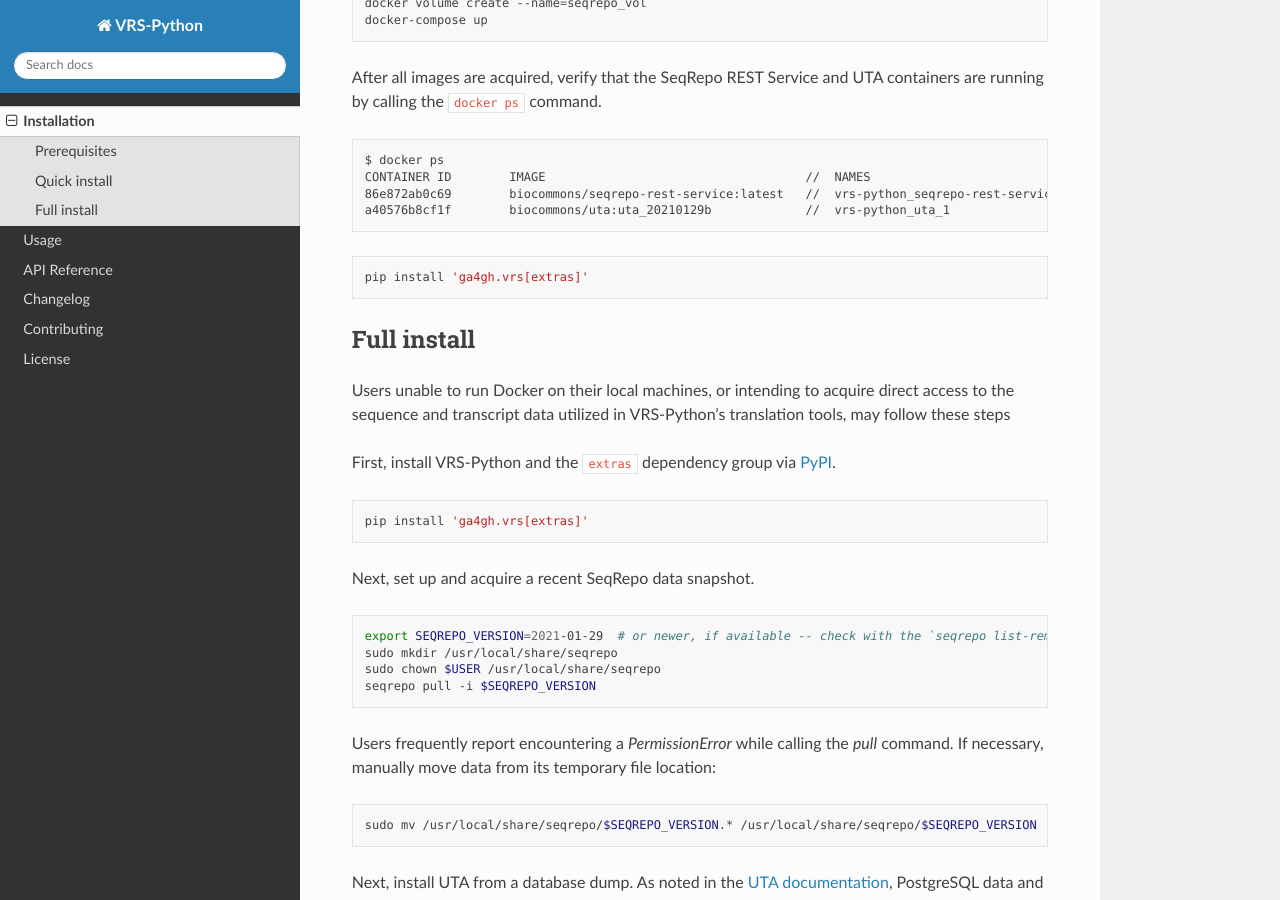
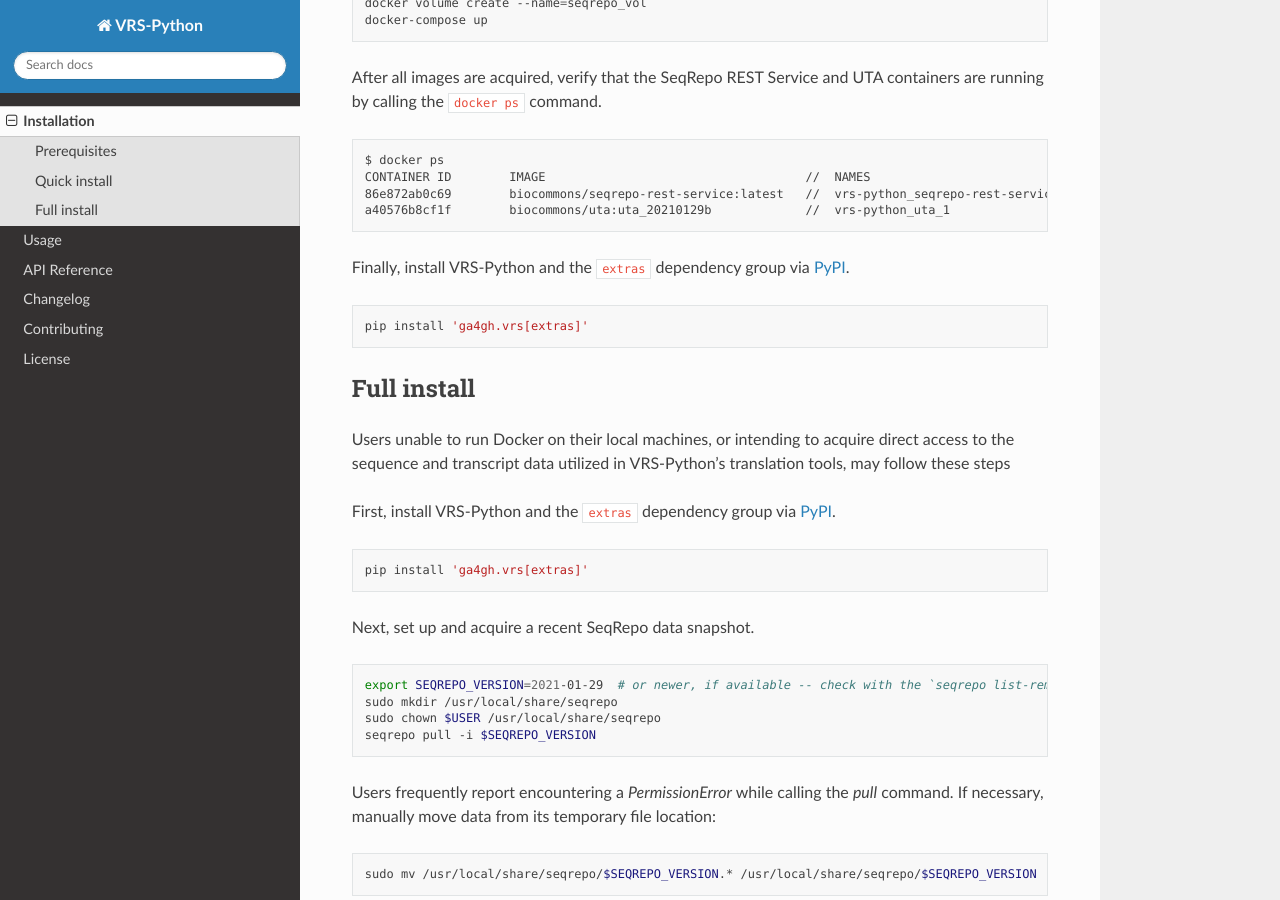
Before and after one commit to ga4gh/vrs-python, a Sphinx documentation site: the page built from docs/source/install.rst, in a window 1280 px wide and 900 px high, scrolled down 1392 px. Built offline with Sphinx 7.4.7 and the Read the Docs theme 2.0.0, drawn with Linux system fonts in a browser that asks for light colours.

Commit message:
update wording

```diff
--- a/docs/source/install.rst
+++ b/docs/source/install.rst
@@ -78,6 +78,8 @@ After all images are acquired, verify that the SeqRepo REST Service and UTA cont
    86e872ab0c69        biocommons/seqrepo-rest-service:latest   //  vrs-python_seqrepo-rest-service_1
    a40576b8cf1f        biocommons/uta:uta_20210129b             //  vrs-python_uta_1
 
+Finally, install VRS-Python and the ``extras`` dependency group via `PyPI`_.
+
 .. code-block:: shell
 
    pip install 'ga4gh.vrs[extras]'
```
